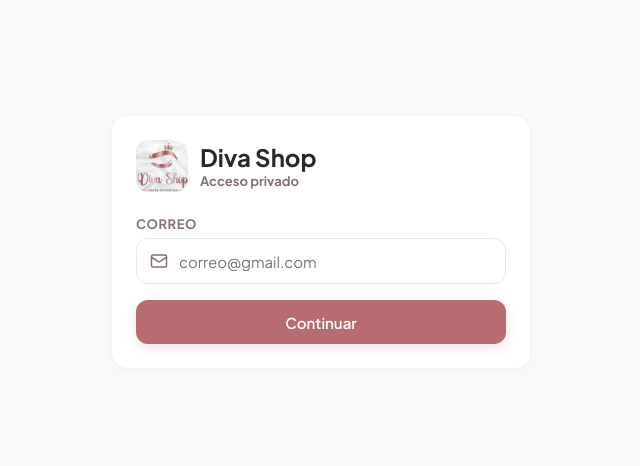
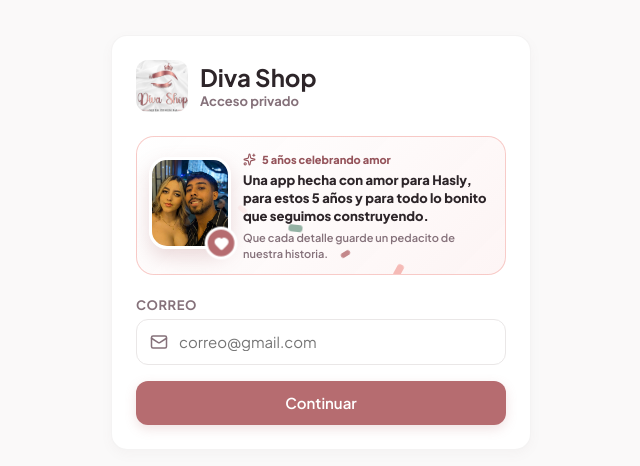
Before and after one commit to Mateoiq98/APPDIVASHP, a React (Vite) app: page / in a window 1280 px wide. Shown: the part 158-624 px from the top of the page, without its empty margins (319-959 px from the left). Built offline with nearby package versions, Linux system fonts and the light colour scheme; no server answers.

Commit message:
Actualizar login con imagen de aniversario

```diff
--- a/src/pages/Dashboard.tsx
+++ b/src/pages/Dashboard.tsx
@@ -70,9 +70,6 @@
       <div style={{ textAlign: 'center', padding: '20px 0 12px' }}>
         <img src="/logo.png" alt="Diva Shop" style={{ height: 60, marginBottom: 4 }} />
         <h1 style={{ fontSize: 22, fontWeight: 800, color: 'var(--rosa-metalico)' }}>Diva Shop</h1>
-        <p style={{ maxWidth: 360, margin: '8px auto 0', color: 'var(--sombra-malva)', fontSize: 12, lineHeight: '18px', fontWeight: 600 }}>
-          Hecha con amor para celebrar nuestros 5 años, por Hasly y por esta historia bonita que también vive en cada detalle.
-        </p>
       </div>
 
       {/* Saludo y Fecha Dinámica */}
--- a/src/pages/Login.tsx
+++ b/src/pages/Login.tsx
@@ -1,5 +1,5 @@
 import { useState } from 'react'
-import { Eye, EyeOff, Lock, Mail } from 'lucide-react'
+import { Eye, EyeOff, Heart, Lock, Mail, Sparkles } from 'lucide-react'
 import { isAllowedLoginEmail, loginWithPassword, normalizeLoginEmail } from '../lib/appAuth'
 import type { AuthUser } from '../lib/AuthContext'
 
@@ -40,6 +40,23 @@
 
   return (
     <div style={{ minHeight: '100dvh', display: 'flex', alignItems: 'center', justifyContent: 'center', padding: 18, background: 'var(--gris-fondo)' }}>
+      <style>{`
+        @keyframes loginCelebrate {
+          0% { transform: translateY(10px) rotate(0deg); opacity: 0; }
+          20% { opacity: 1; }
+          100% { transform: translateY(-82px) rotate(145deg); opacity: 0; }
+        }
+
+        @keyframes loginPhotoGlow {
+          0%, 100% { box-shadow: 0 8px 18px rgba(149, 84, 91, 0.18); }
+          50% { box-shadow: 0 10px 28px rgba(182, 108, 112, 0.32); }
+        }
+
+        @keyframes loginBadgePulse {
+          0%, 100% { transform: scale(1); }
+          50% { transform: scale(1.04); }
+        }
+      `}</style>
       <div className="card" style={{ width: '100%', maxWidth: 420, padding: 24 }}>
         <div style={{ display: 'flex', alignItems: 'center', gap: 12, marginBottom: 24 }}>
           <img src="/logo.png" alt="Diva Shop" style={{ width: 52, height: 52, borderRadius: 12, objectFit: 'cover' }} />
@@ -48,6 +65,50 @@
             <p style={{ color: 'var(--sombra-malva)', fontSize: 13, fontWeight: 700, marginTop: 2 }}>
               Acceso privado
             </p>
+          </div>
+        </div>
+
+        <div style={{ position: 'relative', overflow: 'hidden', marginBottom: 22, border: '1px solid rgba(245, 183, 179, 0.7)', borderRadius: 18, padding: 12, background: 'linear-gradient(135deg, rgba(255,255,255,0.96), rgba(253,244,244,0.94))' }}>
+          {[0, 1, 2, 3, 4, 5].map(index => (
+            <span
+              key={index}
+              style={{
+                position: 'absolute',
+                left: `${14 + index * 14}%`,
+                bottom: -12,
+                width: index % 2 === 0 ? 7 : 5,
+                height: index % 2 === 0 ? 14 : 10,
+                borderRadius: 3,
+                background: index % 3 === 0 ? 'var(--rosa-metalico)' : index % 3 === 1 ? 'var(--rosa-claro)' : 'var(--color-exito)',
+                opacity: 0,
+                animation: `loginCelebrate ${2.8 + index * 0.18}s ease-in-out ${index * 0.22}s infinite`
+              }}
+            />
+          ))}
+
+          <div style={{ position: 'relative', zIndex: 1, display: 'flex', gap: 12, alignItems: 'center' }}>
+            <div style={{ position: 'relative', flexShrink: 0 }}>
+              <img
+                src="/anniversary-login.jpeg"
+                alt="Hasly y Teo"
+                style={{ width: 82, height: 92, borderRadius: 18, objectFit: 'cover', border: '3px solid white', animation: 'loginPhotoGlow 3s ease-in-out infinite' }}
+              />
+              <div style={{ position: 'absolute', right: -6, bottom: -6, width: 32, height: 32, borderRadius: 16, background: 'var(--rosa-metalico)', color: 'white', display: 'flex', alignItems: 'center', justifyContent: 'center', border: '3px solid white', animation: 'loginBadgePulse 2.4s ease-in-out infinite' }}>
+                <Heart size={15} fill="currentColor" />
+              </div>
+            </div>
+
+            <div style={{ minWidth: 0 }}>
+              <div style={{ display: 'inline-flex', alignItems: 'center', gap: 6, color: 'var(--rosa-vino)', fontSize: 11, fontWeight: 800, marginBottom: 5 }}>
+                <Sparkles size={13} /> 5 años celebrando amor
+              </div>
+              <p style={{ margin: 0, color: 'var(--negro-elegante)', fontSize: 13, lineHeight: '18px', fontWeight: 800 }}>
+                Una app hecha con amor para Hasly, para estos 5 años y para todo lo bonito que seguimos construyendo.
+              </p>
+              <p style={{ margin: '5px 0 0', color: 'var(--sombra-malva)', fontSize: 11, lineHeight: '16px', fontWeight: 600 }}>
+                Que cada detalle guarde un pedacito de nuestra historia.
+              </p>
+            </div>
           </div>
         </div>
 
```
Also changed, not shown: public/anniversary-login.jpeg (added).
